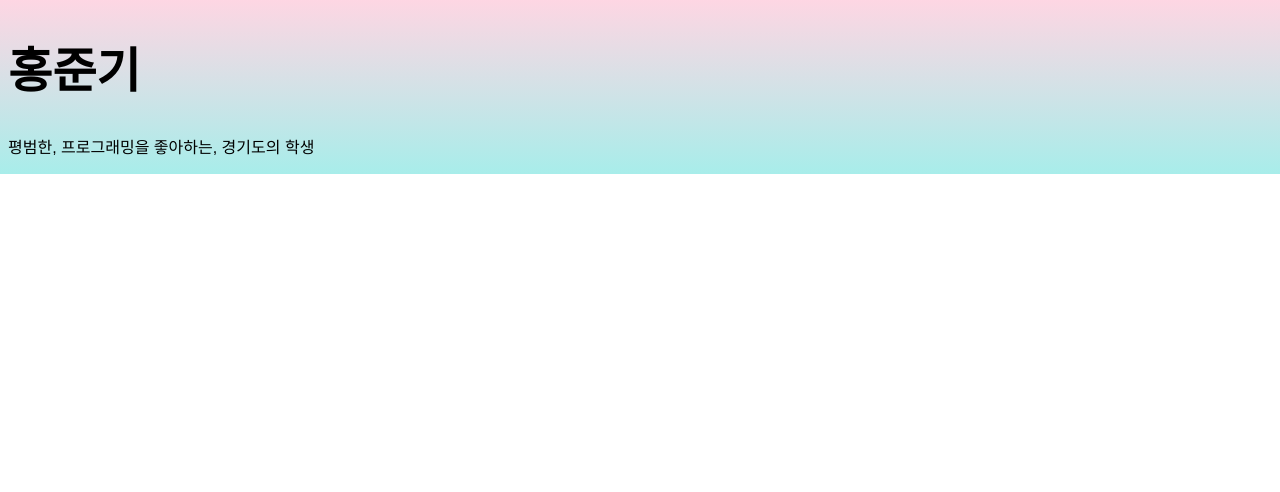
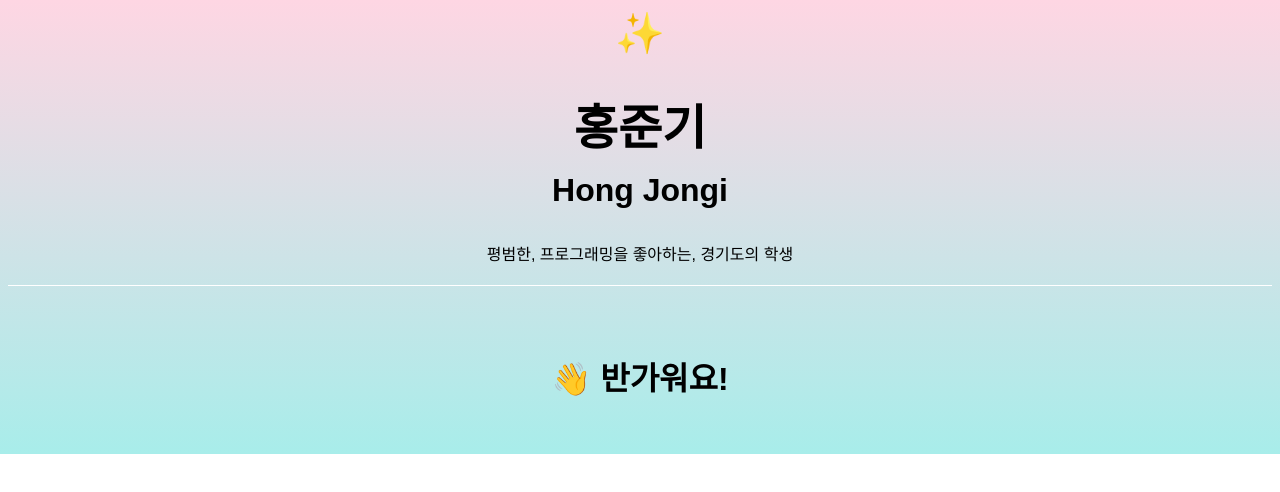
Before and after one commit to joongiHong/joongiHong.github.io, a plain HTML site: page index.html in a window 1280 px wide. Drawn offline with Linux system fonts and the light colour scheme; a web font is replaced by a local one.

Commit message:
첫 번째 틀 완성
첫 번째 틀을 완성함

```diff
--- a/css.css
+++ b/css.css
@@ -24,6 +24,41 @@ h1 {
   font-size: 3em;
 }
 
+h2 {
+  font-family: "NIXGONM-Vb", sans-serif;
+  text-align: center;
+  font-size: 2em;
+}
+
+h3 {
+  font-family: "NIXGONM-Vb", sans-serif;
+  font-size: 2em;
+}
+
 p {
   font-family: "locus_sangsang", sans-serif;
 }
+
+hr {
+  width: 100%;
+  border: 0;
+  height: 1px;
+  background-color: white;
+  margin-top: 20px;
+  margin-bottom: 20px;
+}
+
+.emoji {
+  font-size: 30pt;
+}
+
+/* 본문 구성 */
+
+#profile {
+  margin: 10px;
+  text-align: center;
+}
+
+.file1 {
+  padding: 20px;
+}
--- a/index.html
+++ b/index.html
@@ -7,7 +7,15 @@
     <link rel="stylesheet" href="css.css" />
   </head>
   <body>
-    <h1>홍준기</h1>
-    <p>평범한, 프로그래밍을 좋아하는, 경기도의 학생</p>
+    <div id="profile">
+      <span class="emoji">✨</span>
+      <h1 style="margin-bottom: 0;">홍준기</h1>
+      <h3 style="margin-top: 10pt;">Hong Jongi</h3>
+      <p>평범한, 프로그래밍을 좋아하는, 경기도의 학생</p>
+    </div>
+    <hr />
+    <div class="file1">
+      <h2>👋 반가워요!</h2>
+    </div>
   </body>
 </html>
```
